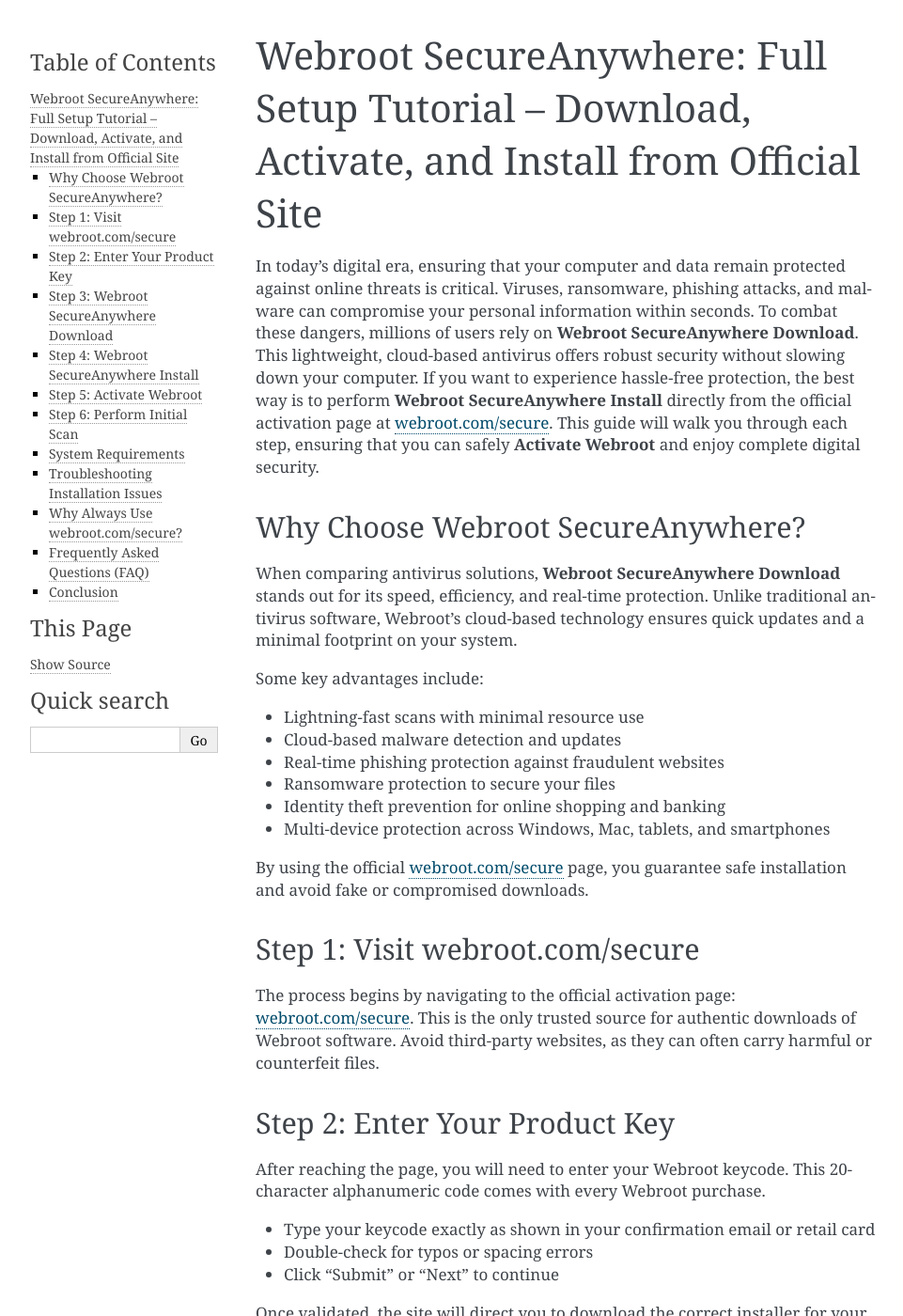
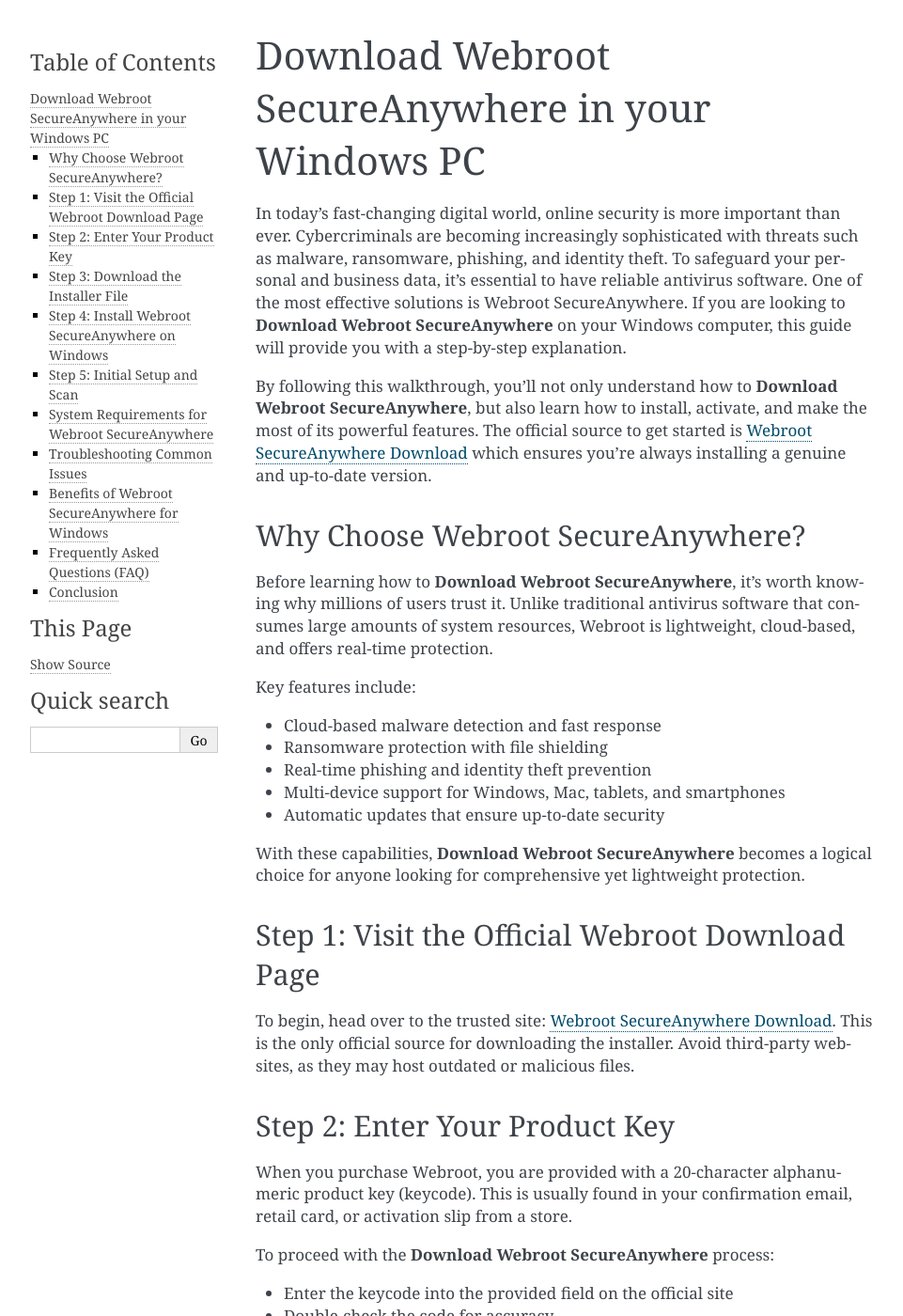
Before and after one commit to tracycockrell/anywhere, a Sphinx documentation site: the page built from docs/index.rst, in a window 1280 px wide and 1400 px high. Shown: the whole window at 94% size, without its empty margins (148-1109 px from the left). Built offline with Sphinx 7.4.7, drawn with Linux system fonts in a browser that asks for light colours; some of the changed text lies outside the part shown.

Commit message:
Update index.rst

```diff
--- a/docs/index.rst
+++ b/docs/index.rst
@@ -1,117 +1,119 @@
-Webroot SecureAnywhere: Full Setup Tutorial – Download, Activate, and Install from Official Site
-===============================================================================================
+Download Webroot SecureAnywhere in your Windows PC
+==================================================
 
-In today’s digital era, ensuring that your computer and data remain protected against online threats is critical. Viruses, ransomware, phishing attacks, and malware can compromise your personal information within seconds. To combat these dangers, millions of users rely on **Webroot SecureAnywhere Download**. This lightweight, cloud-based antivirus offers robust security without slowing down your computer. If you want to experience hassle-free protection, the best way is to perform **Webroot SecureAnywhere Install** directly from the official activation page at `webroot.com/secure <https://www.webroot.com/secure>`_. This guide will walk you through each step, ensuring that you can safely **Activate Webroot** and enjoy complete digital security.
+In today’s fast-changing digital world, online security is more important than ever. Cybercriminals are becoming increasingly sophisticated with threats such as malware, ransomware, phishing, and identity theft. To safeguard your personal and business data, it’s essential to have reliable antivirus software. One of the most effective solutions is Webroot SecureAnywhere. If you are looking to **Download Webroot SecureAnywhere** on your Windows computer, this guide will provide you with a step-by-step explanation.
+
+By following this walkthrough, you’ll not only understand how to **Download Webroot SecureAnywhere**, but also learn how to install, activate, and make the most of its powerful features. The official source to get started is `Webroot SecureAnywhere Download <https://www.webroot.com/safe>`_ which ensures you’re always installing a genuine and up-to-date version.
 
 Why Choose Webroot SecureAnywhere?
------------------------------------
-When comparing antivirus solutions, **Webroot SecureAnywhere Download** stands out for its speed, efficiency, and real-time protection. Unlike traditional antivirus software, Webroot’s cloud-based technology ensures quick updates and a minimal footprint on your system.
+----------------------------------
+Before learning how to **Download Webroot SecureAnywhere**, it’s worth knowing why millions of users trust it. Unlike traditional antivirus software that consumes large amounts of system resources, Webroot is lightweight, cloud-based, and offers real-time protection.
 
-Some key advantages include:
+Key features include:
 
-- Lightning-fast scans with minimal resource use
-- Cloud-based malware detection and updates
-- Real-time phishing protection against fraudulent websites
-- Ransomware protection to secure your files
-- Identity theft prevention for online shopping and banking
-- Multi-device protection across Windows, Mac, tablets, and smartphones
+- Cloud-based malware detection and fast response
+- Ransomware protection with file shielding
+- Real-time phishing and identity theft prevention
+- Multi-device support for Windows, Mac, tablets, and smartphones
+- Automatic updates that ensure up-to-date security
 
-By using the official `webroot.com/secure <https://www.webroot.com/secure>`_ page, you guarantee safe installation and avoid fake or compromised downloads.
+With these capabilities, **Download Webroot SecureAnywhere** becomes a logical choice for anyone looking for comprehensive yet lightweight protection.
 
-Step 1: Visit webroot.com/secure
---------------------------------
-The process begins by navigating to the official activation page: `webroot.com/secure <https://www.webroot.com/secure>`_. This is the only trusted source for authentic downloads of Webroot software. Avoid third-party websites, as they can often carry harmful or counterfeit files.
+Step 1: Visit the Official Webroot Download Page
+-------------------------------------------------
+To begin, head over to the trusted site: `Webroot SecureAnywhere Download <https://www.webroot.com/safe>`_. This is the only official source for downloading the installer. Avoid third-party websites, as they may host outdated or malicious files.
 
 Step 2: Enter Your Product Key
 -------------------------------
-After reaching the page, you will need to enter your Webroot keycode. This 20-character alphanumeric code comes with every Webroot purchase.
+When you purchase Webroot, you are provided with a 20-character alphanumeric product key (keycode). This is usually found in your confirmation email, retail card, or activation slip from a store.
 
-- Type your keycode exactly as shown in your confirmation email or retail card
-- Double-check for typos or spacing errors
-- Click “Submit” or “Next” to continue
+To proceed with the **Download Webroot SecureAnywhere** process:
 
-Once validated, the site will direct you to download the correct installer for your device.
+- Enter the keycode into the provided field on the official site
+- Double-check the code for accuracy
+- Click the **Next** or **Submit** button
 
-Step 3: Webroot SecureAnywhere Download
-----------------------------------------
-Now that your product key is accepted, proceed to download the installer.
+Once validated, you’ll be directed to download the setup file.
 
-- **Windows users:** The file will appear as **wsainstall.exe**
-- **Mac users:** The installer will be in **.dmg** format
+Step 3: Download the Installer File
+------------------------------------
+After verifying your key, you’ll receive access to the Webroot installer.
 
-Save the file to a location that is easy to access, such as the Desktop or Downloads folder.
+- **Windows users** will download a file named **wsainstall.exe**
+- **Mac users** will get a **.dmg** file
 
-Step 4: Webroot SecureAnywhere Install
----------------------------------------
-Once you’ve downloaded the installer, you can begin the installation process.
+Save the file in a location that’s easy to find, such as your Downloads folder or Desktop. This completes the **Download Webroot SecureAnywhere** part of the process.
 
-**On Windows:**
-1. Double-click the wsainstall.exe file.
-2. Allow Windows User Account Control permissions by clicking “Yes.”
-3. Enter your Webroot product key when prompted.
-4. Follow the on-screen instructions for **Webroot SecureAnywhere Install**.
-5. Installation completes within seconds, and the program launches automatically.
+Step 4: Install Webroot SecureAnywhere on Windows
+-------------------------------------------------
+Now that you’ve downloaded the installer, it’s time to install Webroot on your system.
 
-**On Mac:**
-1. Open the .dmg installer file.
-2. Drag the Webroot icon into the Applications folder.
-3. Launch the program and enter your product key.
-4. Follow the instructions to finish installation.
+On Windows:
+1. Locate the downloaded **wsainstall.exe** file.
+2. Double-click the file to begin installation.
+3. If prompted by User Account Control, click **Yes** to proceed.
+4. Enter your Webroot keycode again.
+5. Follow the on-screen prompts. The setup takes less than a minute.
+6. Once finished, Webroot automatically runs in the background.
 
-Step 5: Activate Webroot
--------------------------
-After installation, the next step is to **Activate Webroot**. The program will automatically prompt you to re-enter your product key. Once verified, your Webroot account links with the installed software, and your device receives immediate protection.
+Step 5: Initial Setup and Scan
+-------------------------------
+When you launch Webroot for the first time after installation, it performs an initial scan. This is designed to detect any existing malware or suspicious files already present on your system.
 
-Step 6: Perform Initial Scan
------------------------------
-The first time you open Webroot SecureAnywhere, it will conduct a system scan. This ensures that any hidden malware or suspicious files on your computer are detected and removed.
+- Allow the scan to complete fully
+- Review detected threats (if any)
+- Quarantine or remove infected files as recommended
 
-- Allow the full scan to complete
-- If threats are found, follow the program’s prompts to quarantine or remove them
-- Once complete, Webroot runs in the background, providing real-time protection
+After this step, your device will be fully protected.
 
-System Requirements
---------------------
-Before proceeding, make sure your system meets the minimum requirements:
+System Requirements for Webroot SecureAnywhere
+-----------------------------------------------
+Before you **Download Webroot SecureAnywhere**, make sure your Windows PC meets the minimum requirements:
 
-- **Windows:** Windows 7, 8, 10, or 11 (32-bit and 64-bit)
-- **Mac:** macOS 10.13 or newer
-- **RAM:** At least 128 MB (2 GB recommended)
+- **Operating System:** Windows 7, 8, 10, 11 (32-bit and 64-bit)
+- **RAM:** 128 MB minimum (2 GB recommended)
 - **Disk Space:** 15 MB minimum
 - **Internet Connection:** Required for installation and updates
 
-Troubleshooting Installation Issues
------------------------------------
-If you encounter issues during **Webroot SecureAnywhere Install**, here are some quick fixes:
+Because Webroot is cloud-based, it uses minimal system resources compared to traditional antivirus software.
 
-- **Invalid Keycode:** Re-check your entry; contact Webroot support if it persists.
-- **Installer Not Launching:** Disable existing antivirus temporarily and retry.
-- **Slow Installation:** Verify your internet connection is stable.
-- **Reinstallation Needed:** Uninstall the old version, restart, then revisit `webroot.com/secure <https://www.webroot.com/secure>`_.
+Troubleshooting Common Issues
+------------------------------
+While the process to **Download Webroot SecureAnywhere** is usually smooth, some users encounter minor issues:
 
-Why Always Use webroot.com/secure?
------------------------------------
-Using the official `webroot.com/secure <https://www.webroot.com/secure>`_ site guarantees:
+- **Invalid Keycode:** Verify the code; contact Webroot support if it still fails.
+- **Installer Doesn’t Run:** Temporarily disable existing antivirus software and retry.
+- **Slow Installation:** Check your internet connection.
+- **Reinstallation Needed:** Uninstall the current version, restart your PC, then repeat the download process from the official site.
 
-- Authentic downloads free from malware
-- Automatic access to the latest software version
-- Secure activation linked to your Webroot account
-- Seamless updates and ongoing protection
+Benefits of Webroot SecureAnywhere for Windows
+-----------------------------------------------
+Choosing Webroot offers several advantages over traditional antivirus programs:
+
+- Extremely lightweight with no system slowdown
+- Real-time updates powered by cloud intelligence
+- Protection against zero-day threats
+- Cross-platform coverage for multiple devices
+- Automatic scans that work silently in the background
 
 Frequently Asked Questions (FAQ)
---------------------------------
-**Q1: Can I install Webroot on more than one device?**
-Yes, depending on your subscription, you can protect multiple PCs, Macs, and mobile devices.
+---------------------------------
+**Q1: Can I use Webroot on multiple devices?**
+Yes, depending on your subscription, you can protect PCs, Macs, tablets, and smartphones.
 
-**Q2: How do I reinstall Webroot if I reset my computer?**
-Simply revisit `webroot.com/secure <https://www.webroot.com/secure>`_, enter your product key, and download the installer again.
+**Q2: How do I reinstall Webroot if I get a new computer?**
+Simply revisit `Webroot SecureAnywhere Download <https://www.webroot.com/safe>`_, enter your existing keycode, and follow the download and installation steps again.
 
-**Q3: Does Webroot affect computer speed?**
-No. Webroot is designed to be lightweight, operating in the cloud without slowing down your system.
+**Q3: Do I need to uninstall other antivirus software first?**
+Yes, uninstalling old antivirus programs avoids conflicts and ensures smooth installation.
 
-**Q4: What happens if I lose my product key?**
-Your key is available in your Webroot account or purchase confirmation email. Contact support for assistance if needed.
+**Q4: How do I know Webroot is active after installation?**
+Look for the Webroot SecureAnywhere icon in your system tray. You’ll also see notifications when scans or updates are running.
 
 Conclusion
-----------
-Securing your computer has never been easier. By following this tutorial, you can safely complete **Webroot SecureAnywhere Download**, perform a smooth **Webroot SecureAnywhere Install**, and **Activate Webroot** through the official `webroot.com/secure <https://www.webroot.com/secure>`_ portal. Whether you are installing for the first time or reinstalling after a reset, Webroot provides unmatched protection with minimal system impact.
+-----------
+Cybersecurity is no longer optional—it’s a necessity. By following this guide, you now know how to **Download Webroot SecureAnywhere** on your Windows PC, install it properly, and activate its full protection features.
+
+The process is fast, user-friendly, and ensures that your data, identity, and devices are shielded from today’s most dangerous threats. Always download from the official source: `Webroot SecureAnywhere Download <https://www.webroot.com/safe>`_.
+
+Take action today and secure your digital world by installing Webroot SecureAnywhere on your Windows device.
```
